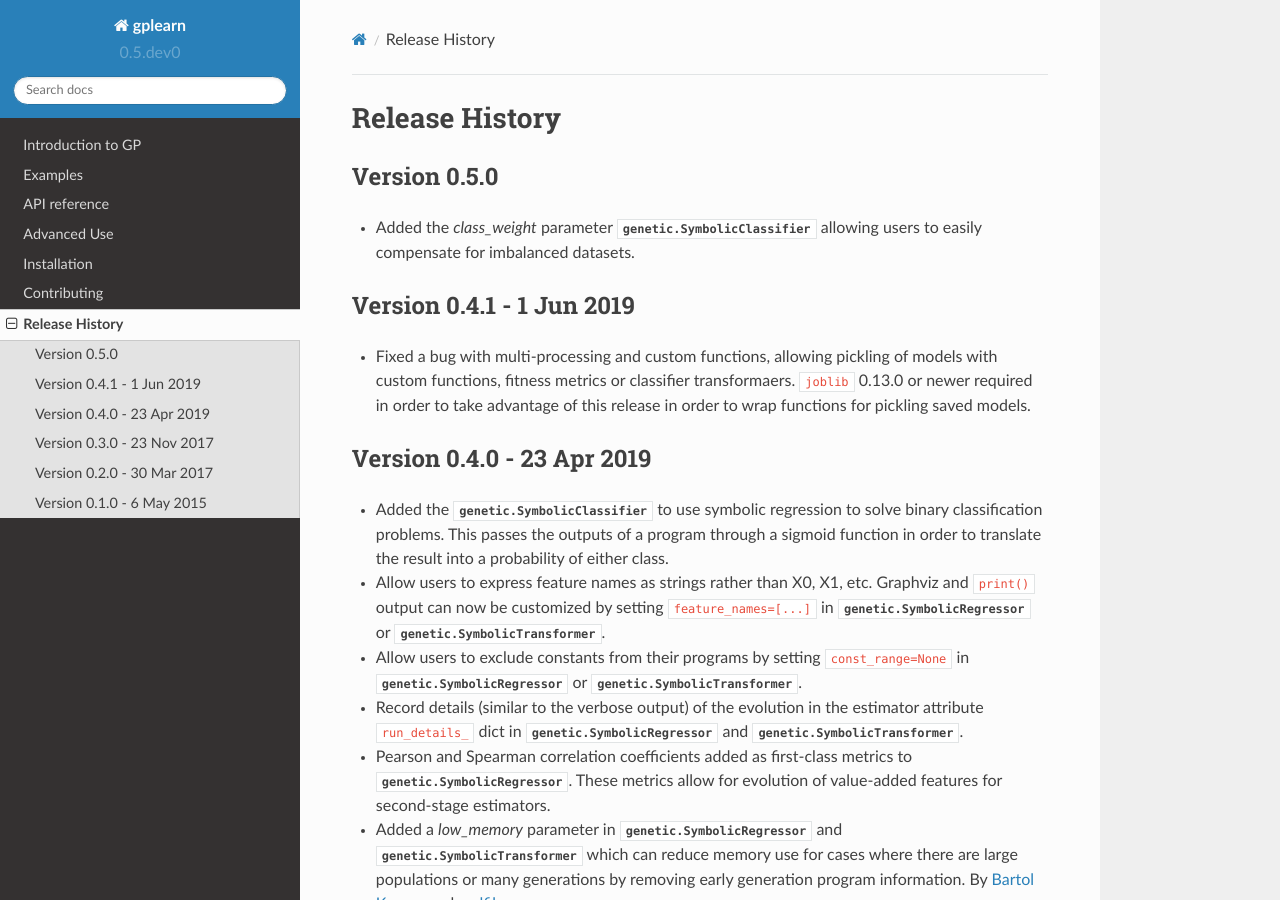
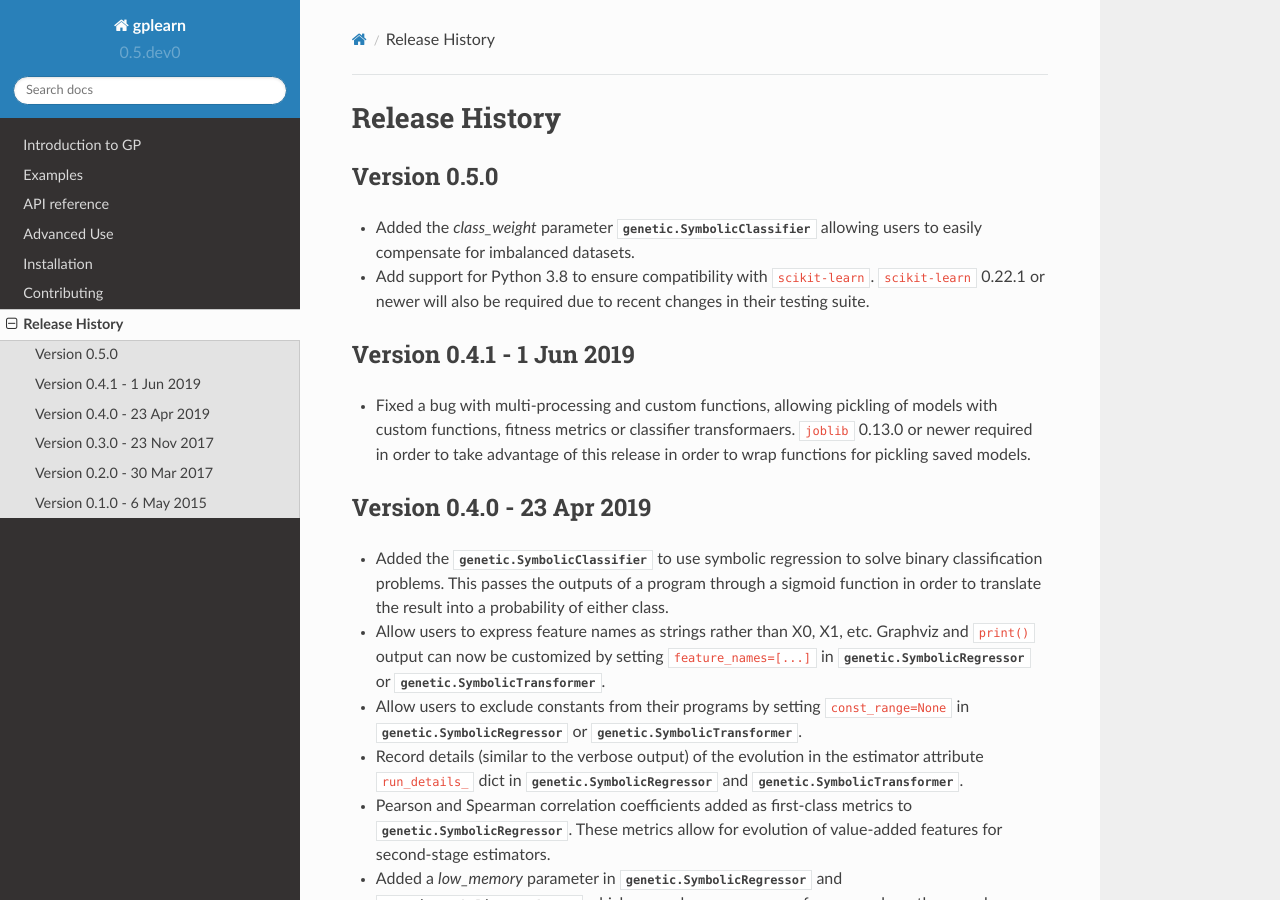
Before and after one commit to trevorstephens/gplearn, a Sphinx documentation site: the page built from doc/changelog.rst, in a window 1280 px wide and 900 px high. Built offline with Sphinx 7.4.7 and the Read the Docs theme 2.0.0, drawn with Linux system fonts in a browser that asks for light colours.

Commit message:
update sklearn requirements

```diff
--- a/README.rst
+++ b/README.rst
@@ -41,4 +41,4 @@ gplearn retains the familiar scikit-learn `fit/predict` API and works with the e
 
 gplearn supports regression through the SymbolicRegressor, binary classification with the SymbolicClassifier, as well as transformation for automated feature engineering with the SymbolicTransformer, which is designed to support regression problems, but should also work for binary classification.
 
-gplearn is built on scikit-learn and a fairly recent copy (0.20.0+) is required for `installation <http://gplearn.readthedocs.io/en/stable/installation.html>`_. If you come across any issues in running or installing the package, `please submit a bug report <https://github.com/trevorstephens/gplearn/issues>`_.
+gplearn is built on scikit-learn and a fairly recent copy (0.22.1+) is required for `installation <http://gplearn.readthedocs.io/en/stable/installation.html>`_. If you come across any issues in running or installing the package, `please submit a bug report <https://github.com/trevorstephens/gplearn/issues>`_.
--- a/doc/changelog.rst
+++ b/doc/changelog.rst
@@ -9,6 +9,9 @@ Version 0.5.0
 
 - Added the `class_weight` parameter :class:`genetic.SymbolicClassifier`
   allowing users to easily compensate for imbalanced datasets.
+- Add support for Python 3.8 to ensure compatibility with ``scikit-learn``.
+  ``scikit-learn`` 0.22.1 or newer will also be required due to recent changes
+  in their testing suite.
 
 Version 0.4.1 - 1 Jun 2019
 ---------------------------
--- a/doc/index.rst
+++ b/doc/index.rst
@@ -65,7 +65,7 @@ for automated feature engineering with the :class:`SymbolicTransformer`, which
 is designed to support regression problems, but should also work for binary
 classification.
 
-``gplearn`` is built on scikit-learn and a fairly recent copy (0.20.0+) is required
+``gplearn`` is built on scikit-learn and a fairly recent copy (0.22.1+) is required
 for installation. If you come across any issues in running or installing the
 package, `please submit a bug report <https://github.com/trevorstephens/gplearn/issues>`_.
 
```
Also changed, not shown: 1 other file.
